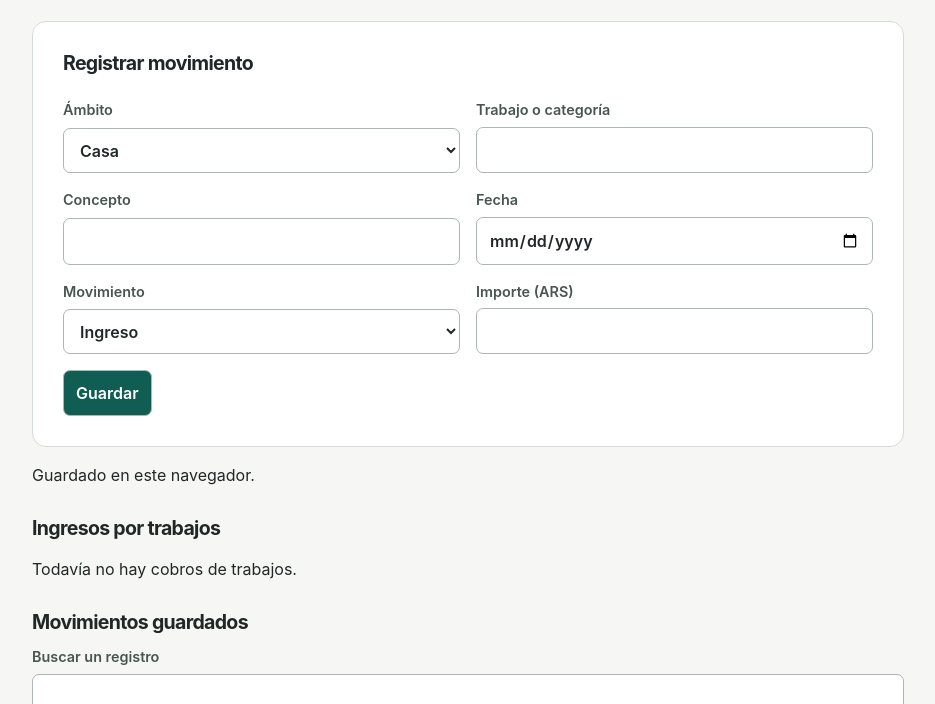
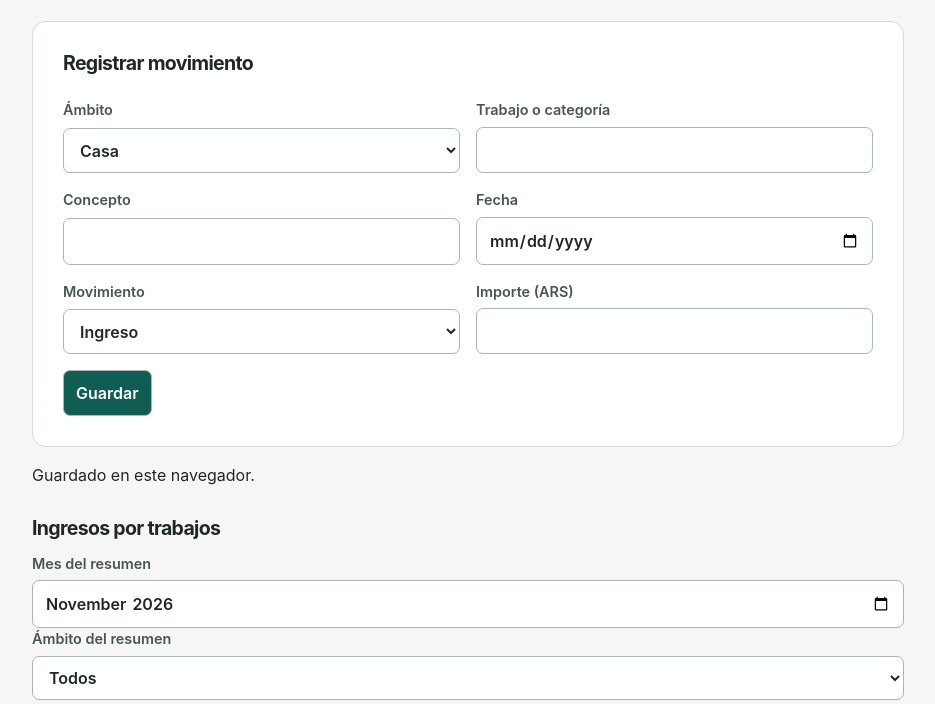
Before and after one commit to Lucioelpro22/control-gastos-ingresos, a plain HTML site: page index.html in a window 1280 px wide. Both pictures are taken after typing "Sample", "Sample", "2020-01-15", "5" into the empty fields and a click on the button "Guardar". Shown: the part 96-800 px from the top of the page, without its empty margins (172-1107 px from the left). Drawn offline with Linux system fonts and the light colour scheme.

Commit message:
Ampliar herramientas de gestión, compras y revisión de catálogos

```diff
--- a/index.html
+++ b/index.html
@@ -21,7 +21,7 @@ button{min-height:44px;cursor:pointer;font-weight:600}button:hover{background:#e
 <label>Concepto<input required maxlength="160"></label>
 <label>Fecha<input required type="date"></label>
 <label>Movimiento<select><option>Ingreso</option><option>Gasto</option></select></label>
-<label>Importe (ARS)<input required type="number" step="any" min="0"></label><div class="actions"><button>Guardar</button><button type="button" id="cancel" hidden>Cancelar edición</button></div></form><p id="status" role="status"></p><div class="toolbar"><h2>Ingresos por trabajos</h2><div id="linked"></div></div><div class="toolbar" id="history"><h2>Movimientos guardados</h2><label>Buscar un registro<input id="search" type="search"></label></div><p id="empty"></p><section></section></main><script>
+<label>Importe (ARS)<input required type="number" step="any" min="0"></label><div class="actions"><button>Guardar</button><button type="button" id="cancel" hidden>Cancelar edición</button></div></form><p id="status" role="status"></p><div class="toolbar"><h2>Ingresos por trabajos</h2><label>Mes del resumen<input id="month" type="month"></label><label>Ámbito del resumen<select id="scope"><option>Todos</option><option>Emprendimiento</option><option>Casa</option></select></label><p id="balance" role="status"></p><div id="linked"></div></div><div class="toolbar" id="history"><h2>Movimientos guardados</h2><label>Buscar un registro<input id="search" type="search"></label></div><p id="empty"></p><section></section></main><script>
 const key='control-gastos-ingresos-v1';
 const form=document.querySelector('form');
 const controls=[...form.querySelectorAll('input,select')];
@@ -90,7 +90,7 @@ form.onsubmit=event=>{
     const updated=rows.slice();
     updated[editing<0?updated.length:editing]=row;
     localStorage.setItem(key,JSON.stringify(updated));
-    rows=updated;
+    rows=updated;renderLinked();
     resetForm();
     search.value='';
     render();
@@ -110,10 +110,26 @@ function addPayment(q,amount,date){
   if(!Number.isSafeInteger(cents)||cents<=0||!date||cents>quoteTotal(q)-paid(q.job))throw Error('Revisá la fecha y el importe. El cobro debe ser mayor que cero y no superar el saldo.');
   q.job.payments.push({date,cents});
 }
+function cashSummary(rows,quotes,month,scope){
+  let income=0,expense=0;
+  for(const [area,,,date,type,amount] of rows){
+    if(!date.startsWith(month)||(scope!=='Todos'&&scope!==area))continue;
+    if(type==='Ingreso')income+=Math.round(Number(amount)*100);
+    else expense+=Math.round(Number(amount)*100);
+  }
+  if(scope!=='Casa')for(const q of quotes)for(const p of q.job.payments){
+    if(p.date.startsWith(month))income+=p.cents;
+  }
+  return {income,expense,balance:income-expense};
+}
 function renderLinked(){
   const box=document.querySelector('#linked');box.replaceChildren();
   const raw=localStorage.getItem(quotesKey);
   const quotes=JSON.parse(raw||'[]').filter(q=>q.job);
+  const month=document.querySelector('#month').value;
+  const scope=document.querySelector('#scope').value;
+  const summary=cashSummary(rows,quotes,month,scope);
+  document.querySelector('#balance').textContent='Ingresos '+money(summary.income/100)+' · Gastos '+money(summary.expense/100)+' · Saldo '+money(summary.balance/100);
   function update(id,change){
     try{
       if(localStorage.getItem(quotesKey)!==raw)throw Error('Los datos cambiaron. Volvé a abrir la ficha.');
@@ -126,6 +142,7 @@ function renderLinked(){
     const ref='MC-'+String(q.id).padStart(5,'0');
     if(key==='control-gastos-ingresos-v1'){
       for(const payment of q.job.payments){
+        if(scope==='Casa'||!payment.date.startsWith(month))continue;
         box.append(node('p',payment.date+' · Emprendimiento · '+ref+' · '+q.client+' · Ingreso '+money(payment.cents/100)));
       }
       continue;
@@ -150,8 +167,11 @@ function renderLinked(){
     for(const p of q.job.payments)card.append(node('p',p.date+' · Cobro '+money(p.cents/100)));
     box.append(card);
   }
-  if(!box.childElementCount)box.append(node('p',key=== 'control-gastos-ingresos-v1'?'Todavía no hay cobros de trabajos.':'Todavía no hay presupuestos aceptados.'));
+  if(!box.childElementCount)box.append(node('p',key=== 'control-gastos-ingresos-v1'?'Sin cobros de trabajos en esta selección.':'Todavía no hay presupuestos aceptados.'));
 }
+document.querySelector('#month').value=new Date().toLocaleDateString('sv-SE').slice(0,7);
+document.querySelector('#month').onchange=renderLinked;
+document.querySelector('#scope').onchange=renderLinked;
 renderLinked();
 window.addEventListener('storage',event=>{if(event.key===quotesKey)renderLinked()});
 </script></html>
```
